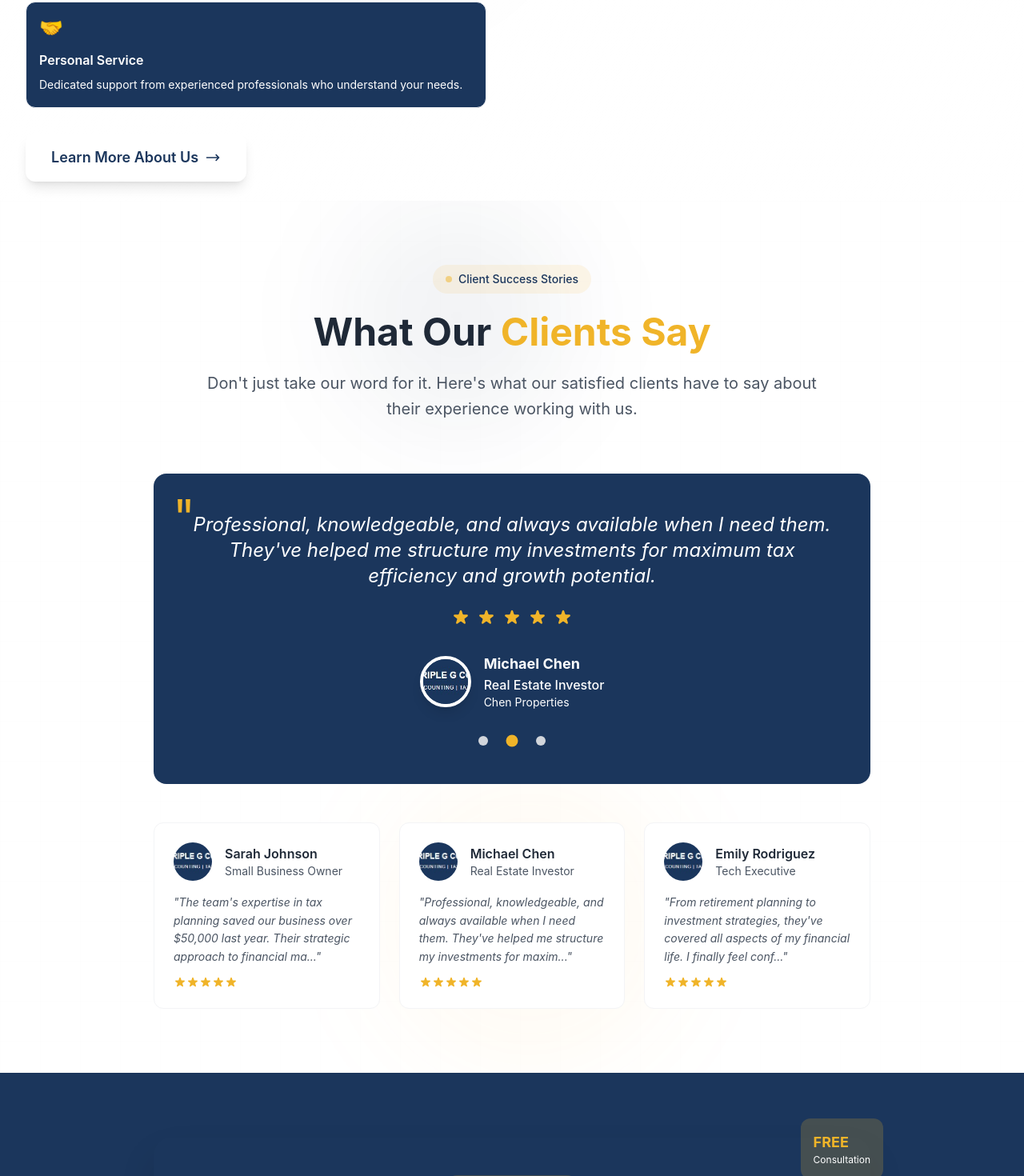
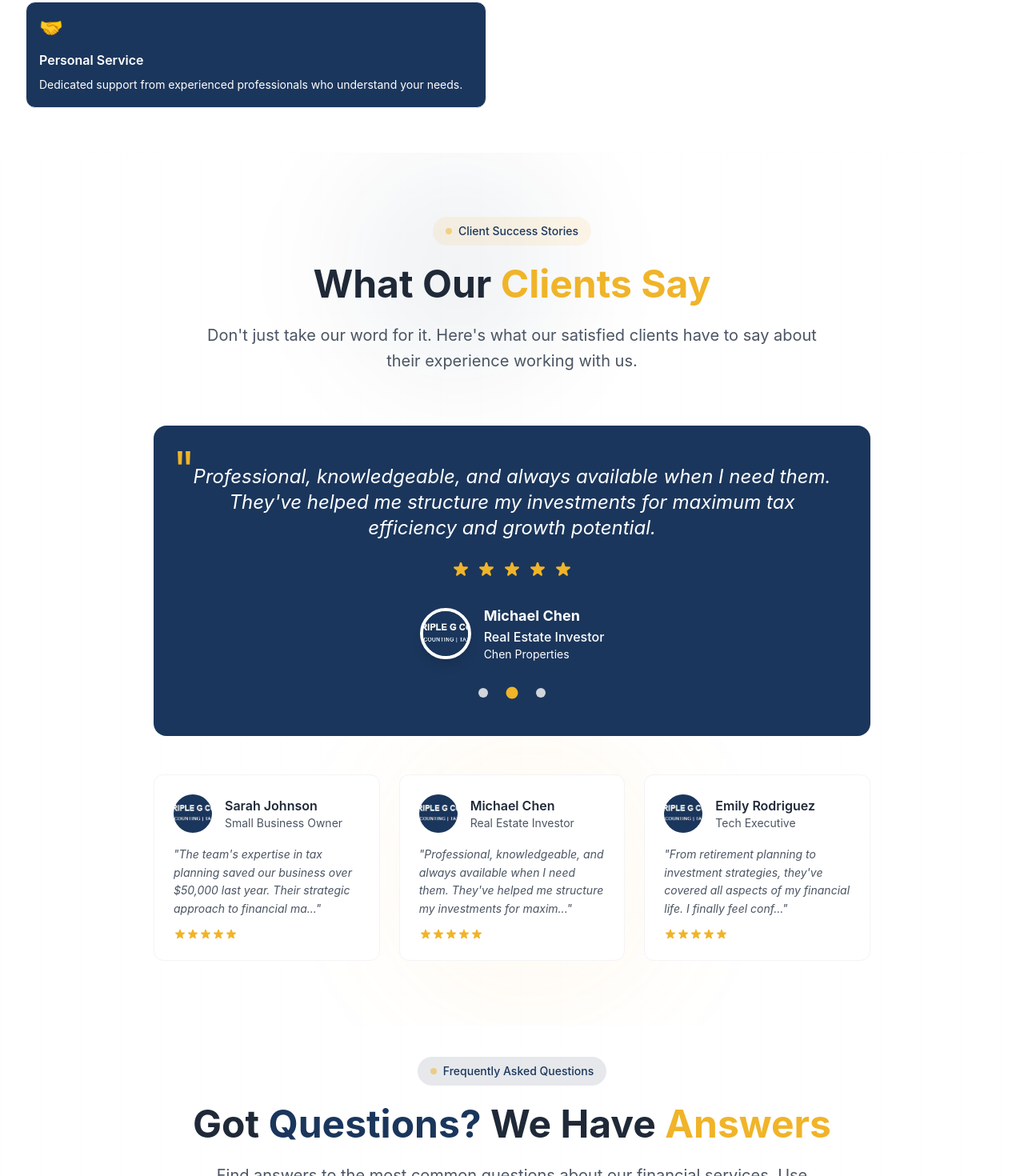
Before and after one commit to hotcoder27/triplegconsults, a React (Vite) app: page / in a window 1280 px wide. Shown: the part 2756-4226 px from the top of the page at 80% size. Built offline with nearby package versions, Linux system fonts and the light colour scheme.

Commit message:
update the home

```diff
--- a/src/App.jsx
+++ b/src/App.jsx
@@ -35,9 +35,6 @@ const App = () => {
                   </div>
                   <div className="space-y-16 md:space-y-20 lg:space-y-24">
                     <Testimonials />
-                  </div>
-                  <div className="space-y-16 md:space-y-20 lg:space-y-24">
-                    <CallToAction />
                   </div>
                   <div className="space-y-16 md:space-y-20 lg:space-y-24">
                     <Faq />
--- a/src/components/About.jsx
+++ b/src/components/About.jsx
@@ -112,22 +112,6 @@ const About = () => {
                   </div>
                 ))}
               </div>
-
-              {/* CTA Button */}
-              <Link
-                to="/about"
-                className="inline-flex items-center bg-white text-primary px-8 py-4 rounded-xl font-semibold text-lg shadow-lg hover:shadow-xl transform hover:scale-105 transition-all duration-300 group"
-              >
-                Learn More About Us
-                <svg
-                  className="w-5 h-5 ml-2 group-hover:translate-x-1 transition-transform duration-300"
-                  fill="none"
-                  stroke="currentColor"
-                  viewBox="0 0 24 24"
-                >
-                  <path strokeLinecap="round" strokeLinejoin="round" strokeWidth="2" d="M17 8l4 4m0 0l-4 4m4-4H3" />
-                </svg>
-              </Link>
             </div>
           </div>
 
--- a/src/components/Faqs.jsx
+++ b/src/components/Faqs.jsx
@@ -14,13 +14,6 @@ const Faq = () => {
       answer:
         "We provide comprehensive financial services including tax planning and preparation, business consulting, investment advisory, retirement planning, estate planning, bookkeeping services, and financial audits. Our team works with both individuals and businesses to create customized financial strategies that align with your specific goals and circumstances.",
       tags: ["services", "tax", "consulting", "investment", "retirement"],
-    },
-    {
-      category: "Pricing",
-      question: "How much do your services cost?",
-      answer:
-        "Our pricing varies based on the complexity and scope of services required. We offer transparent, competitive pricing with no hidden fees. Basic tax preparation starts at $200, while comprehensive financial planning packages range from $1,500-$5,000 annually. During your free consultation, we'll provide a detailed quote tailored to your specific needs.",
-      tags: ["pricing", "cost", "fees", "consultation"],
     },
     {
       category: "Business",
--- a/src/components/Footer.jsx
+++ b/src/components/Footer.jsx
@@ -181,8 +181,8 @@ const Footer = () => {
                   </div>
                   <div>
                     <div className="font-semibold text-white">Main Office</div>
-                    <div className="text-white/80">Street, Suite 500</div>
-                    <div className="text-white/80">Business District, YZ 10001</div>
+                    <div className="text-white/80">Cose lane,</div>
+                    <div className="text-white/80">Tracy, California</div>
                   </div>
                 </div>
 
@@ -217,14 +217,14 @@ const Footer = () => {
                     </svg>
                   </div>
                   <div>
-                    <div className="font-semibold text-white">info@yourcompany.com</div>
+                    <div className="font-semibold text-white">info@triplegconsulting.com</div>
                     <div className="text-white/80">General inquiries and support</div>
                     <div className="text-white/60 text-sm mt-1">We respond within 24 hours</div>
                   </div>
                 </div>
               </div>
 
-              {/* Social Links */}
+              {/* Social Links
               <div>
                 <h4 className="font-semibold mb-4 text-white">Connect With Us</h4>
                 <div className="flex space-x-3">
@@ -242,6 +242,8 @@ const Footer = () => {
                   ))}
                 </div>
               </div>
+            */}
+
             </div>
 
 
@@ -272,51 +274,9 @@ const Footer = () => {
           <div className="container mx-auto px-6 lg:px-8 py-8">
             <div className="flex flex-col lg:flex-row justify-between items-center space-y-4 lg:space-y-0">
               <div className="text-white/70 text-sm text-center lg:text-left">
-                © {currentYear} Your Financial Company. All rights reserved. | Licensed in State, Country
-              </div>
-
-              <div className="flex flex-wrap justify-center lg:justify-end items-center gap-6 text-sm text-white/70">
-                <div className="flex items-center">
-                  <div className="w-2 h-2 bg-green-400 rounded-full mr-2 animate-pulse"></div>
-                  <span>Bank-Level Security</span>
-                </div>
-                <div className="flex items-center">
-                  <svg className="w-4 h-4 mr-2" fill="none" stroke="currentColor" viewBox="0 0 24 24">
-                    <path
-                      strokeLinecap="round"
-                      strokeLinejoin="round"
-                      strokeWidth="2"
-                      d="M9 12l2 2 4-4m5.618-4.016A11.955 11.955 0 0112 2.944a11.955 11.955 0 01-8.618 3.04A12.02 12.02 0 003 9c0 5.591 3.824 10.29 9 11.622 5.176-1.332 9-6.03 9-11.622 0-1.042-.133-2.052-.382-3.016z"
-                    />
-                  </svg>
-                  <span>FINRA Member</span>
-                </div>
-                <div className="flex items-center">
-                  <svg className="w-4 h-4 mr-2" fill="none" stroke="currentColor" viewBox="0 0 24 24">
-                    <path
-                      strokeLinecap="round"
-                      strokeLinejoin="round"
-                      strokeWidth="2"
-                      d="M12 15v2m-6 4h12a2 2 0 002-2v-6a2 2 0 00-2-2H6a2 2 0 00-2 2v6a2 2 0 002 2zm10-10V7a4 4 0 00-8 0v4h8z"
-                    />
-                  </svg>
-                  <span>SIPC Protected</span>
-                </div>
-                <div className="flex items-center">
-                  <svg className="w-4 h-4 mr-2" fill="none" stroke="currentColor" viewBox="0 0 24 24">
-                    <path
-                      strokeLinecap="round"
-                      strokeLinejoin="round"
-                      strokeWidth="2"
-                      d="M9 12l2 2 4-4m6 2a9 9 0 11-18 0 9 9 0 0118 0z"
-                    />
-                  </svg>
-                  <span>BBB A+ Rating</span>
-                </div>
+                © {currentYear} Tripleg consulting. All rights reserved. | Licensed in California, USA
               </div>
             </div>
-
-
           </div>
         </div>
       </div>
```
